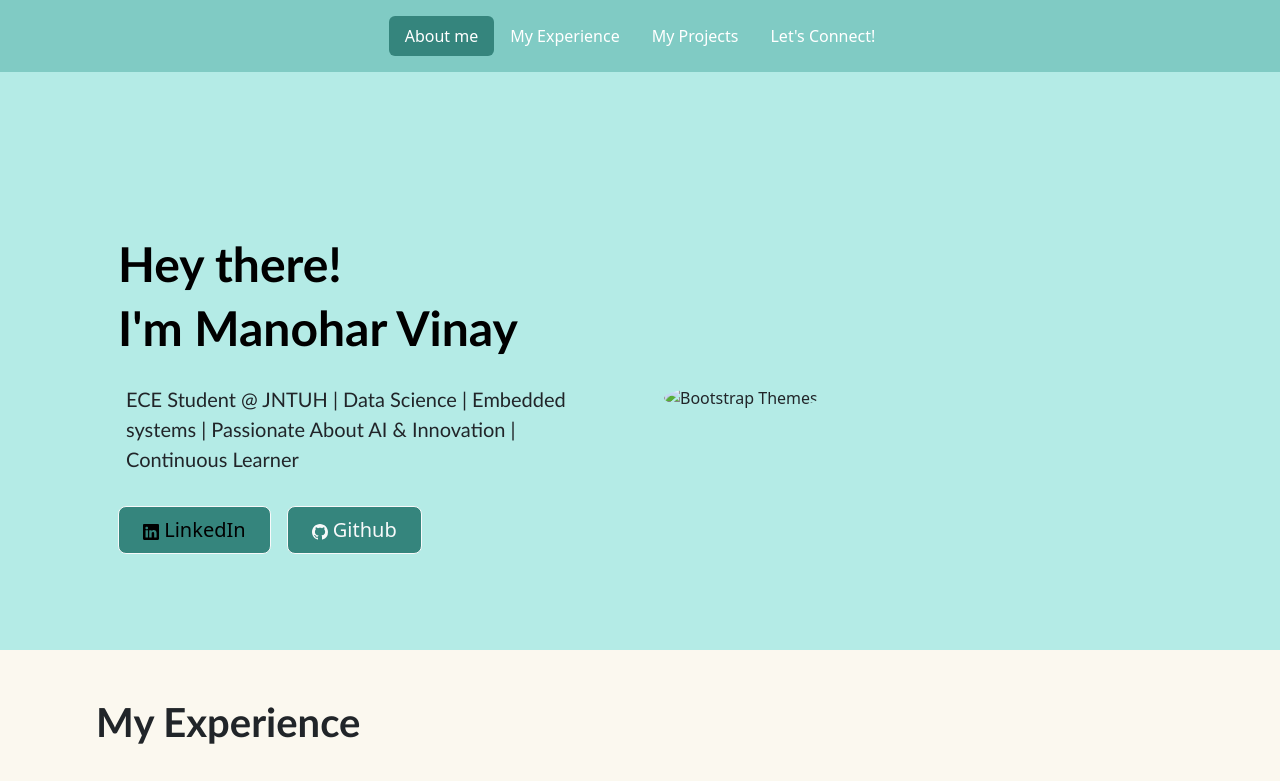
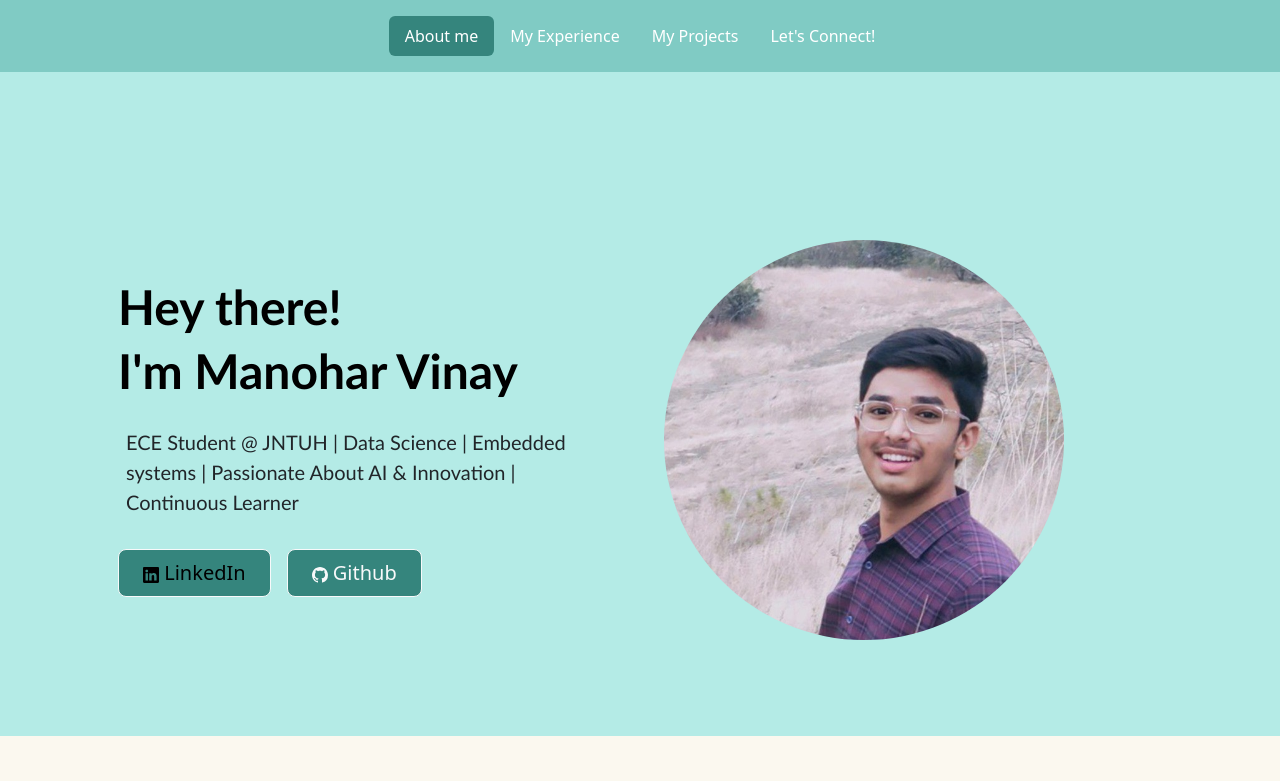
Before and after one commit to vinay124-tech/vinay124tech, a plain HTML site: page index.html in a window 1280 px wide. Shown: the top 781 px of the page. Drawn offline with nearby package versions, Linux system fonts and the light colour scheme; files whose address does not match are found by name.

Commit message:
Update index.html

```diff
--- a/index.html
+++ b/index.html
@@ -29,7 +29,7 @@
         <div class="container col-xxl-8 px-5 py-5">
             <div class="row flex-lg-row-reverse align-items-center g-5 mt-4 py-5">
               <div class="col-10 col-sm-8 col-lg-6">
-                <img src="images/vinay.jpeg" class=" profile-img" alt="Bootstrap Themes" width="400" height="400" loading="lazy">
+                <img src="vinay.jpeg" class=" profile-img" alt="Bootstrap Themes" width="400" height="400" loading="lazy">
               </div>
               <div class="col-lg-6">
                 <h1 class="display-5 fw-bold text-body-emphasis lh-1 mb-3">Hey there!</h1>
```
